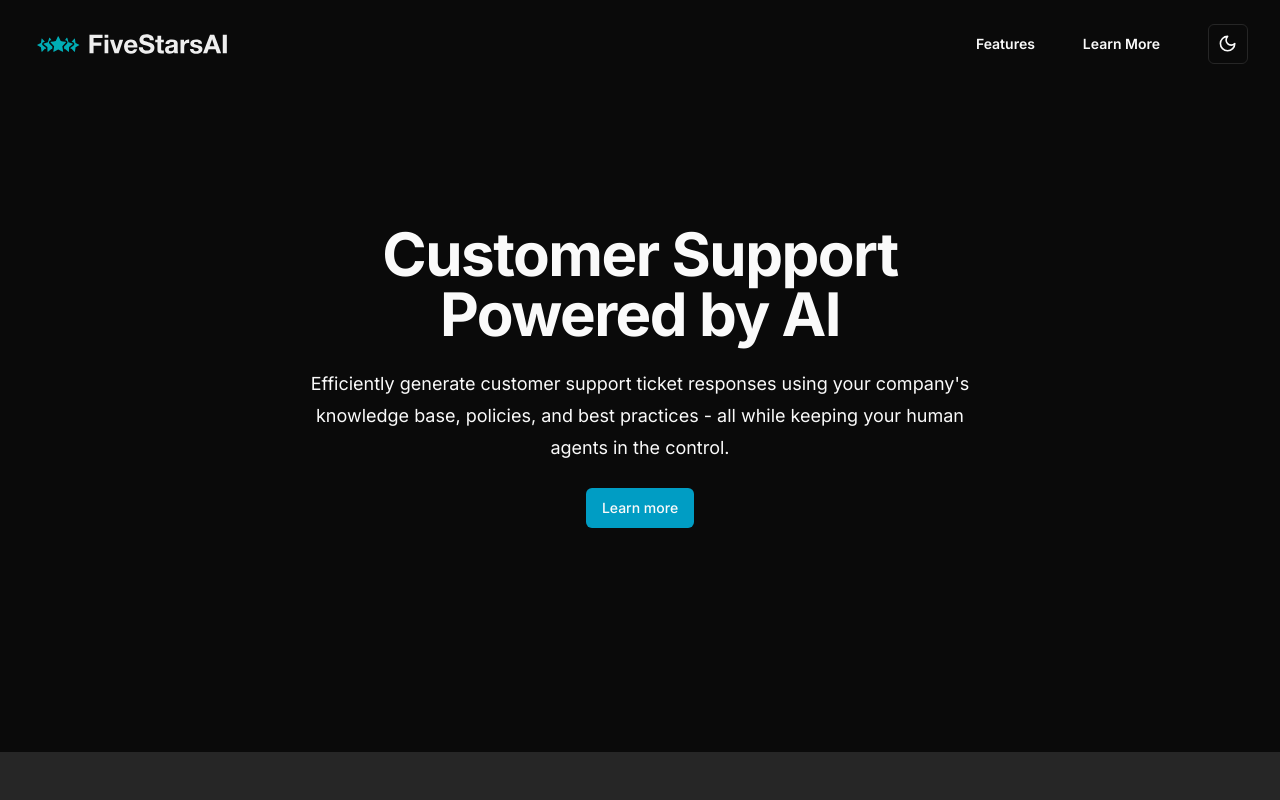
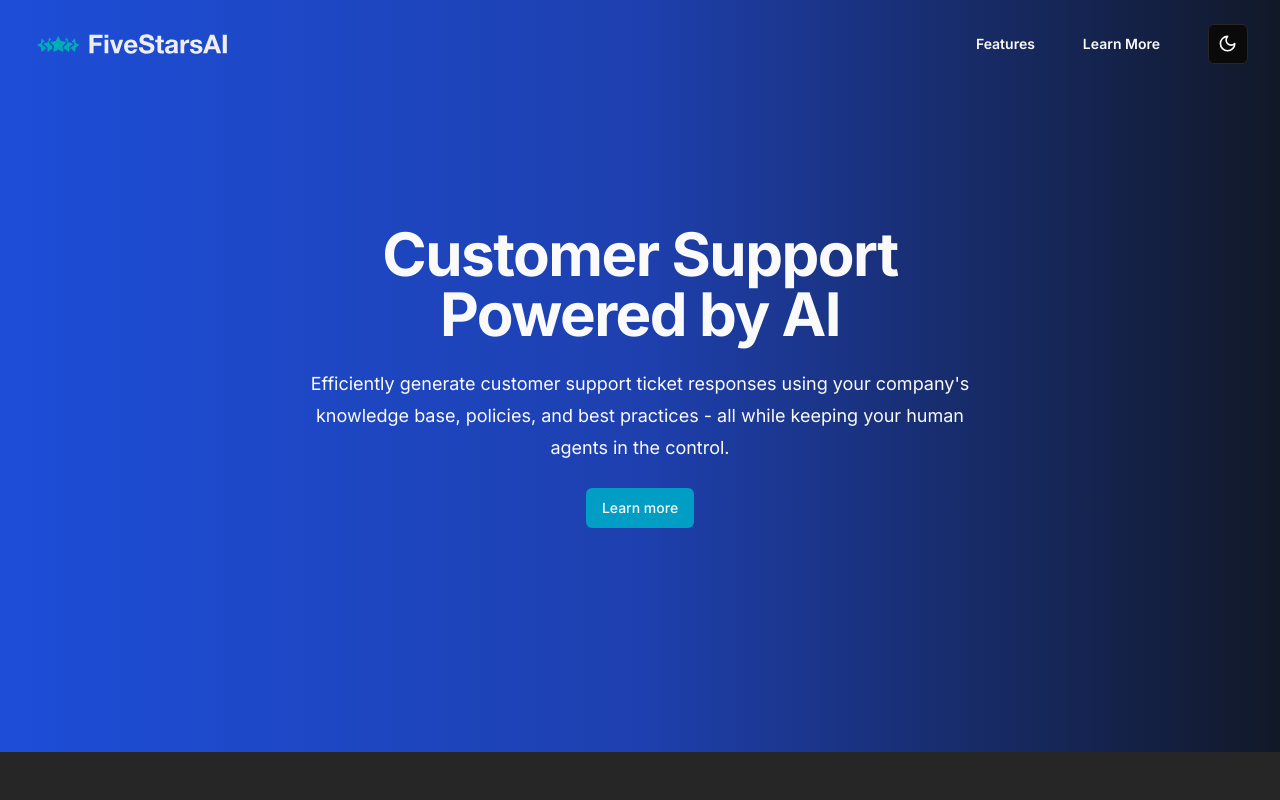
Before and after one commit to AustonianAI/fivestarsai, a Next.js app: page / in a window 1280 px wide. Shown: the top 800 px of the page. Built offline with nearby package versions, Linux system fonts and the light colour scheme.

Commit message:
added bg gradient

```diff
--- a/app/(routes)/layout.tsx
+++ b/app/(routes)/layout.tsx
@@ -3,7 +3,7 @@ import Navbar from "@/components/navbar"
 
 const HomeLayout = ({ children }: { children: React.ReactNode }) => {
   return (
-    <div>
+    <div className="bg-[radial-gradient(ellipse_at_center,_var(--tw-gradient-stops))] from-blue-100 via-blue-300 to-blue-500 dark:bg-gradient-to-r dark:from-blue-700 dark:via-blue-800 dark:to-gray-900">
       <Navbar />
       {children}
       <Footer />
--- a/app/layout.tsx
+++ b/app/layout.tsx
@@ -20,7 +20,7 @@ export default function RootLayout({
   return (
     <html lang="en">
       <body className={inter.className}>
-        <ThemeProvider attribute="class" defaultTheme="dark" enableSystem>
+        <ThemeProvider attribute="class" defaultTheme="dark">
           {children}
         </ThemeProvider>
       </body>
--- a/components/navbar.tsx
+++ b/components/navbar.tsx
@@ -19,6 +19,15 @@ const Navbar = () => {
 
   const [mobileMenuOpen, setMobileMenuOpen] = useState(false)
 
+  console.log("the theme is ", theme)
+
+  const logoPath =
+    theme === "light"
+      ? "/fivestarsai-logo-light.svg"
+      : "/fivestarsai-logo-dark.svg"
+
+  console.log(logoPath)
+
   return (
     <header className="absolute inset-x-0 top-0 z-50">
       <nav
@@ -28,11 +37,7 @@ const Navbar = () => {
         <div className="flex lg:flex-1">
           <Link href="/">
             <Image
-              src={
-                theme === "light"
-                  ? "/fivestarsai-logo-light.svg"
-                  : "/fivestarsai-logo-dark.svg"
-              }
+              src={logoPath}
               width={200}
               height={50}
               alt="FiveStarsAI Logo"
```
